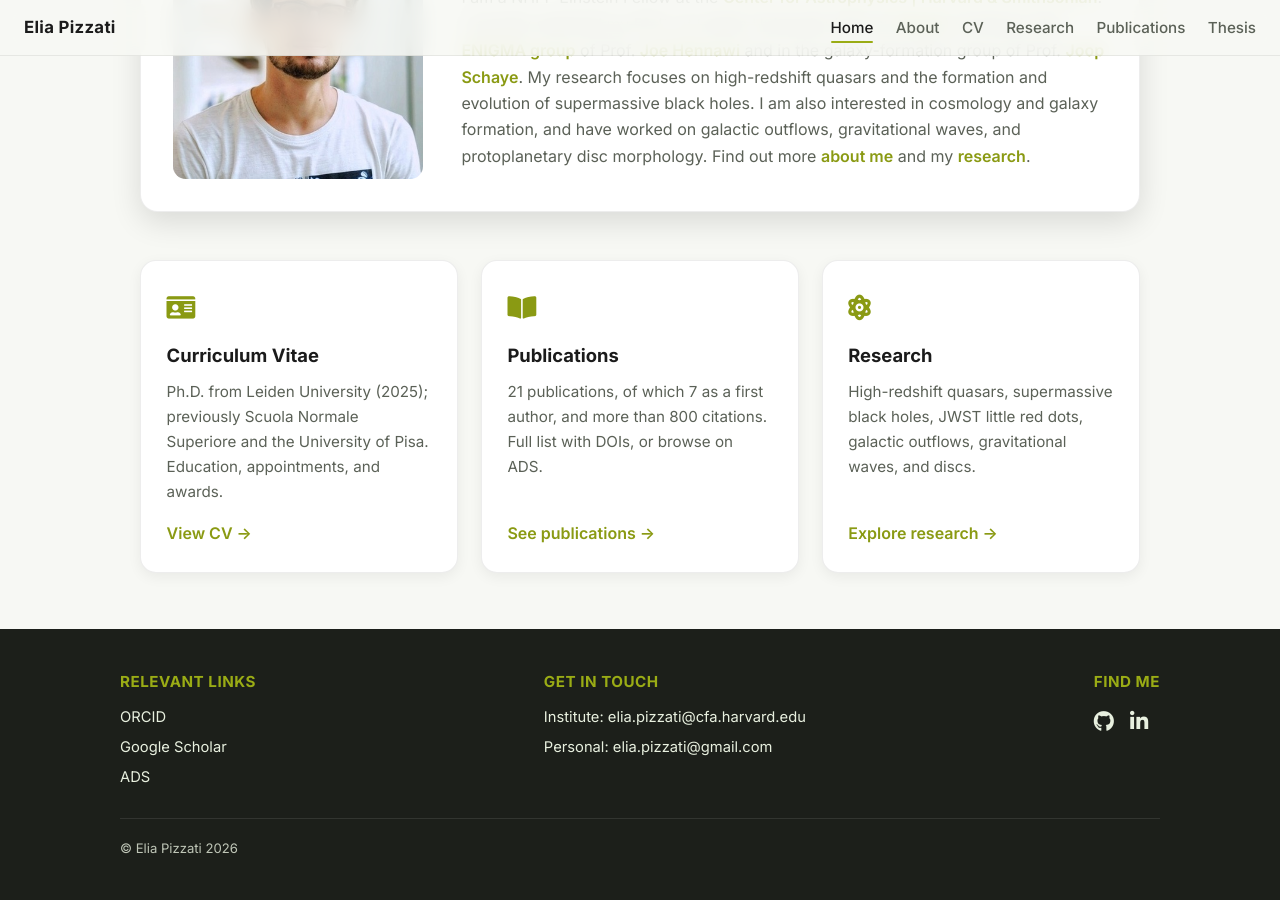
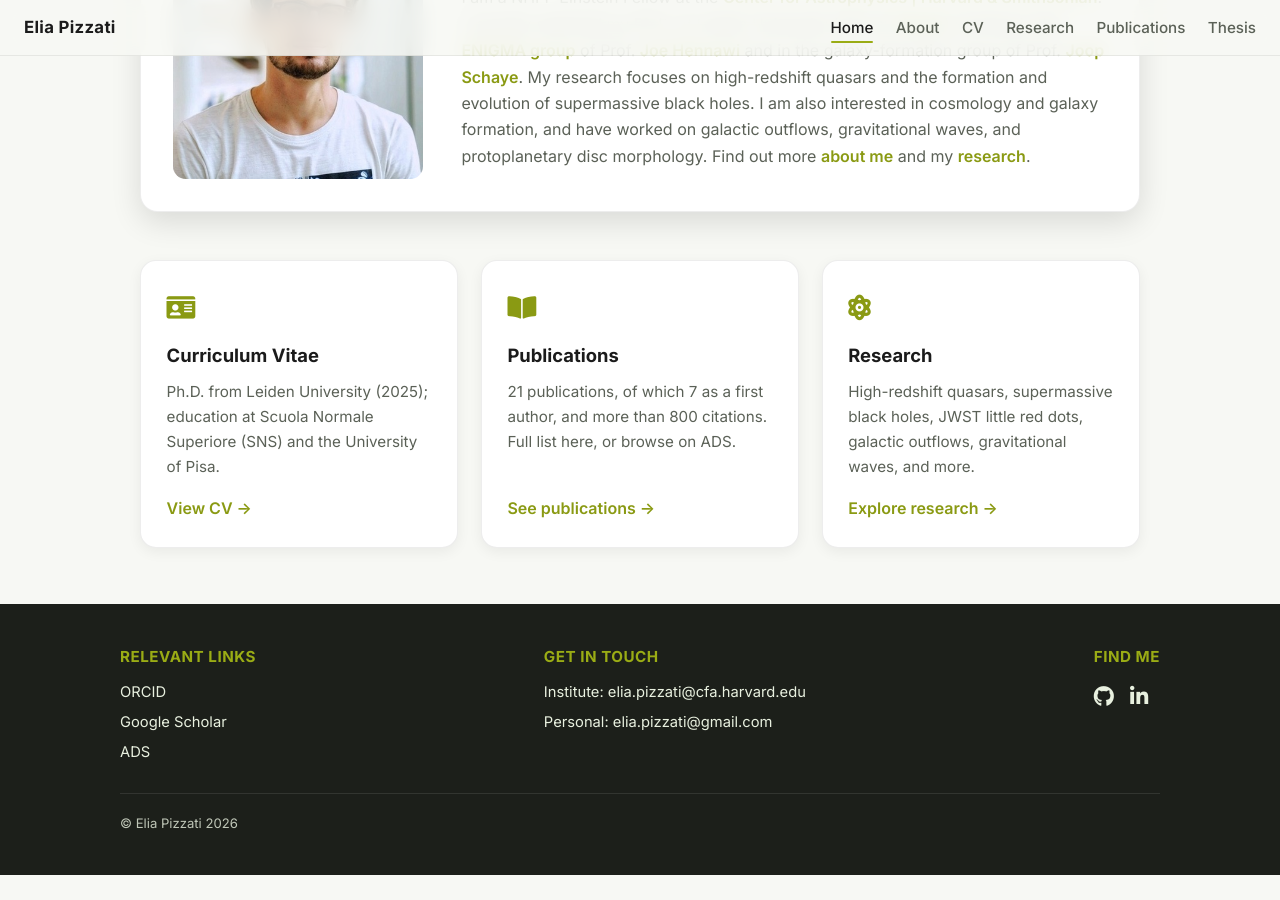
Before and after one commit to eliapizzati/eliapizzati.github.io, a Jekyll site: the page built from index.html, in a window 1280 px wide and 900 px high, scrolled down 527 px. Built offline with Jekyll 4.4.1, drawn with Linux system fonts in a browser that asks for light colours; after the commit the page ends 1402 px from its top, so only the background shows below that.

Commit message:
fix: refine CV, publications, and research descriptions for clarity

```diff
--- a/index.html
+++ b/index.html
@@ -31,19 +31,19 @@ description: >-
 	<article class="card">
 		<div class="icon"><i class="fas fa-id-card"></i></div>
 		<h3>Curriculum Vitae</h3>
-		<p>Ph.D. from Leiden University (2025); previously Scuola Normale Superiore and the University of Pisa. Education, appointments, and awards.</p>
+		<p>Ph.D. from Leiden University (2025); education at Scuola Normale Superiore (SNS) and the University of Pisa. </p>
 		<a class="cta" href="cv.html">View CV &rarr;</a>
 	</article>
 	<article class="card">
 		<div class="icon"><i class="fas fa-book-open"></i></div>
 		<h3>Publications</h3>
-		<p>21 publications, of which 7 as a first author, and more than 800 citations. Full list with DOIs, or browse on ADS.</p>
+		<p>21 publications, of which 7 as a first author, and more than 800 citations. Full list <a href="publications.html"></a>here</a>, or browse on ADS.</p>
 		<a class="cta" href="publications.html">See publications &rarr;</a>
 	</article>
 	<article class="card">
 		<div class="icon"><i class="fas fa-atom"></i></div>
 		<h3>Research</h3>
-		<p>High-redshift quasars, supermassive black holes, JWST little red dots, galactic outflows, gravitational waves, and discs.</p>
+		<p>High-redshift quasars, supermassive black holes, JWST little red dots, galactic outflows, gravitational waves, and more.</p>
 		<a class="cta" href="research.html">Explore research &rarr;</a>
 	</article>
 </section>
```
